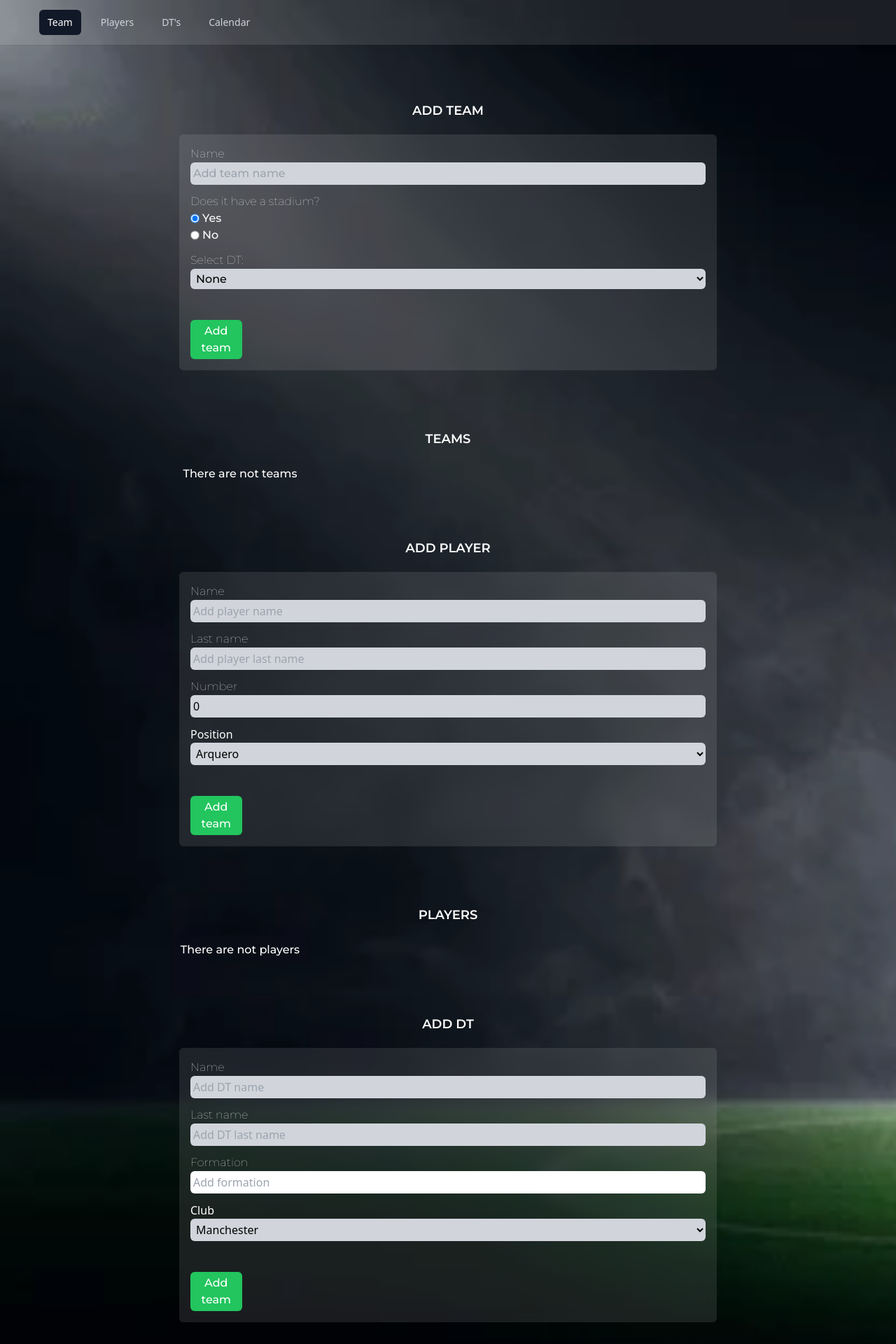
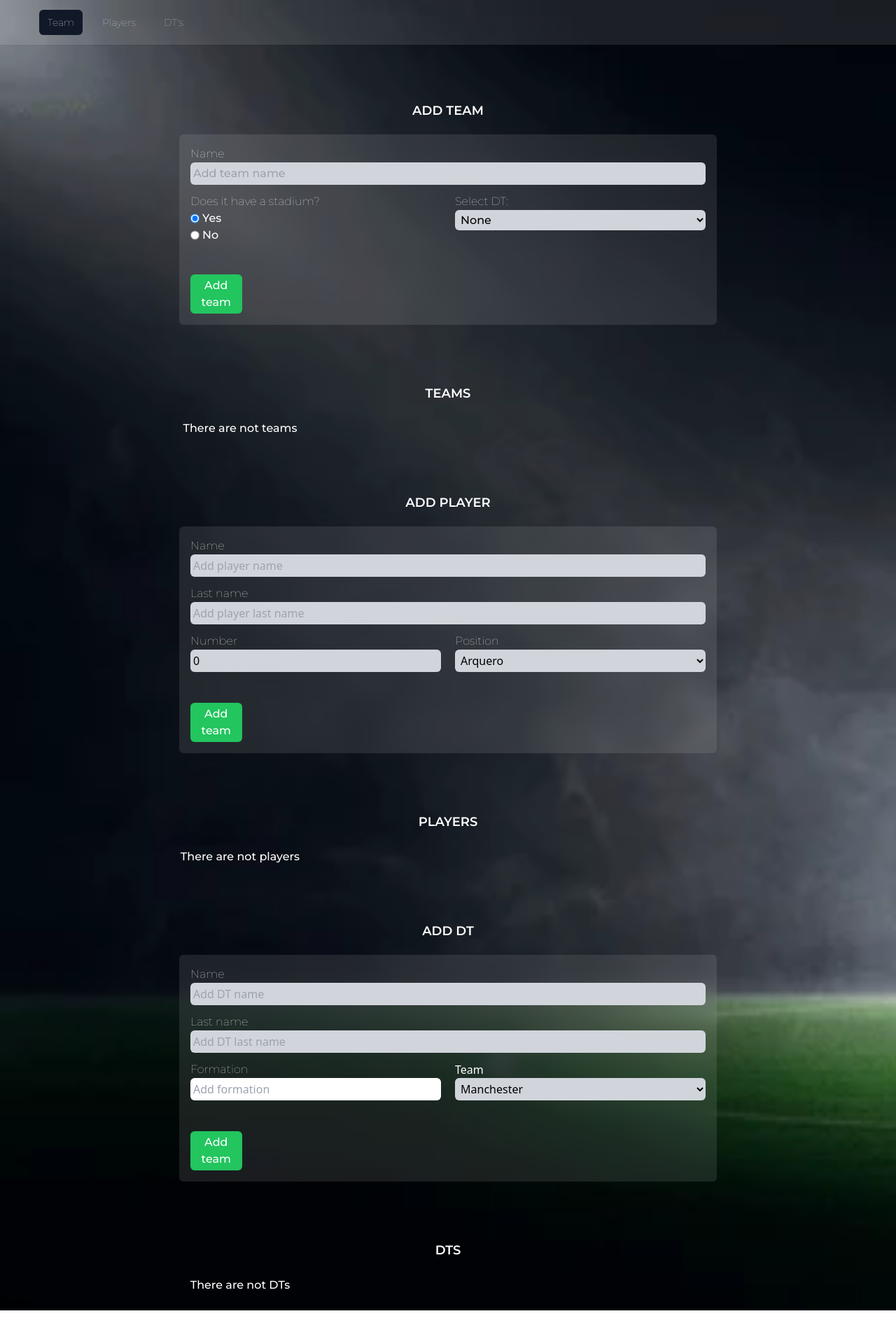
Before and after one commit to rodrigopinto30/football-team, a React (Vite) app: page / in a window 1280 px wide. Shown: the top 1920 px of the page at 70% size. After the commit the page ends 1872 px from the top, so only its background shows below. Built offline with nearby package versions, Linux system fonts and the light colour scheme.

Commit message:
Add functions and styles

```diff
--- a/src/components/Form/DataForm.tsx
+++ b/src/components/Form/DataForm.tsx
@@ -13,16 +13,24 @@ const DataForm:React.FC<Props> = ({setTeams}) => {
 
   const[newTeamName, setNewTeamName] = useState<string>("");
   const[newTeamStadium, setNewTeamStadium] = useState<string>("yes");
+  const[changed, setChanged] = useState<boolean>(false);
 
   const handleTeam =()=>{
     if(newTeamName.trim() !== ""){
       const newTeam = FootballSevice.addTeam(newTeamName, newTeamStadium);
       setTeams((prevTeam)=>[...prevTeam, newTeam]);
       setNewTeamName("");
+      setChanged(true);
     }else{
       alert("Debes ingresar el nombre de un equipo")
     }
   }
+
+  React.useEffect(()=>{
+    if(changed){
+      window.location.reload();
+      }
+  },[changed]);
 
   return (
     <div className='flex flex-col gap-3 p-4 bg-white bg-opacity-10 rounded-md backdrop-blur-md w-[60%]'>
@@ -39,8 +47,8 @@ const DataForm:React.FC<Props> = ({setTeams}) => {
           checked={false}
         />
       </fieldset>
-
-        <fieldset className='flex flex-col'>
+        <div className='flex flex-row gap-5'>
+        <fieldset className='flex flex-col w-full'>
           <legend className='font-mont font-thin text-gray-100'>Does it have a stadium?</legend>
           <label
             htmlFor="stadium-yes"
@@ -74,7 +82,7 @@ const DataForm:React.FC<Props> = ({setTeams}) => {
         </fieldset>
 
 
-        <div className='flex flex-col'>
+        <fieldset className='flex flex-col w-full'>
           <span className='font-mont font-thin text-gray-100'>Select DT:</span>
           <select
             className='p-1 rounded-md bg-gray-300 font-mont font-medium outline-none focus:bg-white'
@@ -83,8 +91,8 @@ const DataForm:React.FC<Props> = ({setTeams}) => {
             <option className='font-mont font-medium'>Juan</option>
             <option className='font-mont font-medium'>Pedro</option>
           </select>
-        </div>
-
+        </fieldset>
+      </div>
     <div className='w-full mt-8'>
       <Button
         title='Add team'
--- a/src/components/Form/DataFormDT.tsx
+++ b/src/components/Form/DataFormDT.tsx
@@ -14,6 +14,7 @@ const DataFormDT : React.FC<Props> = ({setDTs}) => {
   const [newDtLastname, setNewDtLastname] = useState<string>("");
   const [newDtTeam, setNewDtTeam] = useState<TeamTypes>();
   const [newDtFormation, setNewDtFormation] = useState<string>("");
+  const [changed, setChanged] = useState<boolean>(false);
 
   const handleDt =()=>{
     if(newDtName.trim() !== ""){
@@ -22,11 +23,18 @@ const DataFormDT : React.FC<Props> = ({setDTs}) => {
       setNewDtName("");
       setNewDtLastname("");
       setNewDtFormation("");
-      console.log(newDt)
+      setChanged(true);
+
     }else{
       alert("Debes ingresar los datos correctamente.");
     }
   }
+
+  React.useEffect(()=>{
+    if(changed){
+      window.location.reload();
+      }
+  },[changed]);
 
   return (
     <div className="flex flex-col gap-3 p-4 bg-white bg-opacity-10 rounded-md backdrop-blur-md w-[60%]">
@@ -56,7 +64,8 @@ const DataFormDT : React.FC<Props> = ({setDTs}) => {
           />
       </fieldset>
 
-      <fieldset className="flex flex-col">
+      <div className='flex flex-row gap-5'>
+      <fieldset className="flex flex-col w-full">
         <legend className='font-mont font-thin text-gray-100'
         >Formation</legend>
           <Input
@@ -69,8 +78,8 @@ const DataFormDT : React.FC<Props> = ({setDTs}) => {
           />
       </fieldset>
 
-      <div className="flex flex-col">
-        <span className='text-white'>Club</span>
+      <fieldset className="flex flex-col w-full">
+        <span className='text-white'>Team</span>
         <select
           className='p-1 rounded-md bg-gray-300 outline-none focus:bg-white'
           // onChange={(e)=>setNewDTPosition(e.target.value)}
@@ -80,6 +89,7 @@ const DataFormDT : React.FC<Props> = ({setDTs}) => {
           <option>Real Madrid</option>
           <option>Flamengo</option>
         </select>
+      </fieldset>
       </div>
 
       <div className='w-full mt-8'>
--- a/src/components/Form/DataFormPlayer.tsx
+++ b/src/components/Form/DataFormPlayer.tsx
@@ -14,6 +14,7 @@ const DataFormPlayer:React.FC<Props> = ({setPlayers}) => {
   const [newPlayerLastname, setNewPlayerLastname] = useState<string>("");
   const [newPlayerNumber, setNewPlayerNumber] = useState<number>(0);
   const [newPlayerPosition, setNewPlayerPosition] = useState<string>("");
+  const [changed, setChanged] = useState<boolean>(false);
 
   const handlePlayer =()=>{
     if(newPlayerName.trim() !== ""){
@@ -22,10 +23,17 @@ const DataFormPlayer:React.FC<Props> = ({setPlayers}) => {
       setNewPlayerName("");
       setNewPlayerLastname("");
       setNewPlayerNumber(0);
+      setChanged(true);
     }else{
       alert("Debes ingresar los datos correctamente.");
     }
   }
+
+  React.useEffect(()=>{
+    if(changed){
+      window.location.reload();
+      }
+  },[changed]);
 
   return (
     <div className="flex flex-col gap-3 p-4 bg-white bg-opacity-10 rounded-md backdrop-blur-md w-[60%]">
@@ -54,7 +62,8 @@ const DataFormPlayer:React.FC<Props> = ({setPlayers}) => {
           />
       </fieldset>
 
-      <fieldset className="flex flex-col">
+      <div className='flex flex-row gap-5'>
+        <fieldset className="flex flex-col w-full">
           <legend className='font-mont font-thin text-gray-100'>Number</legend>
           <Input
             type="number"
@@ -68,8 +77,8 @@ const DataFormPlayer:React.FC<Props> = ({setPlayers}) => {
           />
         </fieldset>
 
-      <div className="flex flex-col">
-        <span className='text-white'>Position</span>
+        <fieldset className="flex flex-col w-full">
+          <span className='font-mont font-thin text-gray-100'>Position</span>
           <select
             className='p-1 rounded-md bg-gray-300 outline-none focus:bg-white'
             onChange={(e)=>setNewPlayerPosition(e.target.value)}
@@ -79,6 +88,7 @@ const DataFormPlayer:React.FC<Props> = ({setPlayers}) => {
             <option>Mediocampista</option>
             <option>Delantero</option>
           </select>
+        </fieldset>
       </div>
 
       <div className='w-full mt-8'>
--- a/src/components/Header.tsx
+++ b/src/components/Header.tsx
@@ -7,10 +7,9 @@ const Header = () => {
                 <div className="flex flex-1 items-center justify-center sm:items-stretch sm:justify-start">
                     <div className="hidden sm:ml-6 sm:block">
                         <div className="flex space-x-4">
-                            <a href="#teams" className="bg-gray-900 text-white rounded-md px-3 py-2 text-sm font-medium" aria-current="page">Team</a>
-                            <a href="#players" className="text-gray-300 hover:bg-gray-700 hover:text-white rounded-md px-3 py-2 text-sm font-medium">Players</a>
-                            <a href="#" className="text-gray-300 hover:bg-gray-700 hover:text-white rounded-md px-3 py-2 text-sm font-medium">DT's</a>
-                            <a href="#" className="text-gray-300 hover:bg-gray-700 hover:text-white rounded-md px-3 py-2 text-sm font-medium">Calendar</a>
+                            <a href="#teams" className="font-mont font-thin bg-gray-900 text-white rounded-md px-3 py-2 text-sm font-medium" aria-current="page">Team</a>
+                            <a href="#players" className="font-mont font-thin text-gray-300 hover:bg-gray-700 hover:text-white rounded-md px-3 py-2 text-sm font-medium">Players</a>
+                            <a href="#dts" className="font-mont font-thin text-gray-300 hover:bg-gray-700 hover:text-white rounded-md px-3 py-2 text-sm font-medium">DT's</a>
                         </div>
                     </div>
                 </div>
@@ -19,10 +18,9 @@ const Header = () => {
 
             <div className="sm:hidden" id="mobile-menu">
                 <div className="space-y-1 px-2 pb-3 pt-2">
-                <a href="#" className="bg-gray-900 text-white block rounded-md px-3 py-2 text-base font-medium" aria-current="page">Team</a>
-                <a href="#" className="text-gray-300 hover:bg-gray-700 hover:text-white block rounded-md px-3 py-2 text-base font-medium">Players</a>
-                <a href="#" className="text-gray-300 hover:bg-gray-700 hover:text-white block rounded-md px-3 py-2 text-base font-medium">DT's</a>
-                <a href="#" className="text-gray-300 hover:bg-gray-700 hover:text-white block rounded-md px-3 py-2 text-base font-medium">Calendar</a>
+                <a href="#" className="font-mont font-thin bg-gray-900 text-white block rounded-md px-3 py-2 text-base font-medium" aria-current="page">Team</a>
+                <a href="#" className="font-mont font-thin text-gray-300 hover:bg-gray-700 hover:text-white block rounded-md px-3 py-2 text-base font-medium">Players</a>
+                <a href="#" className="font-mont font-thin text-gray-300 hover:bg-gray-700 hover:text-white block rounded-md px-3 py-2 text-base font-medium">DT's</a>
                 </div>
             </div>
         </nav>
```
Lines whose indentation alone changed are shown as unchanged.
